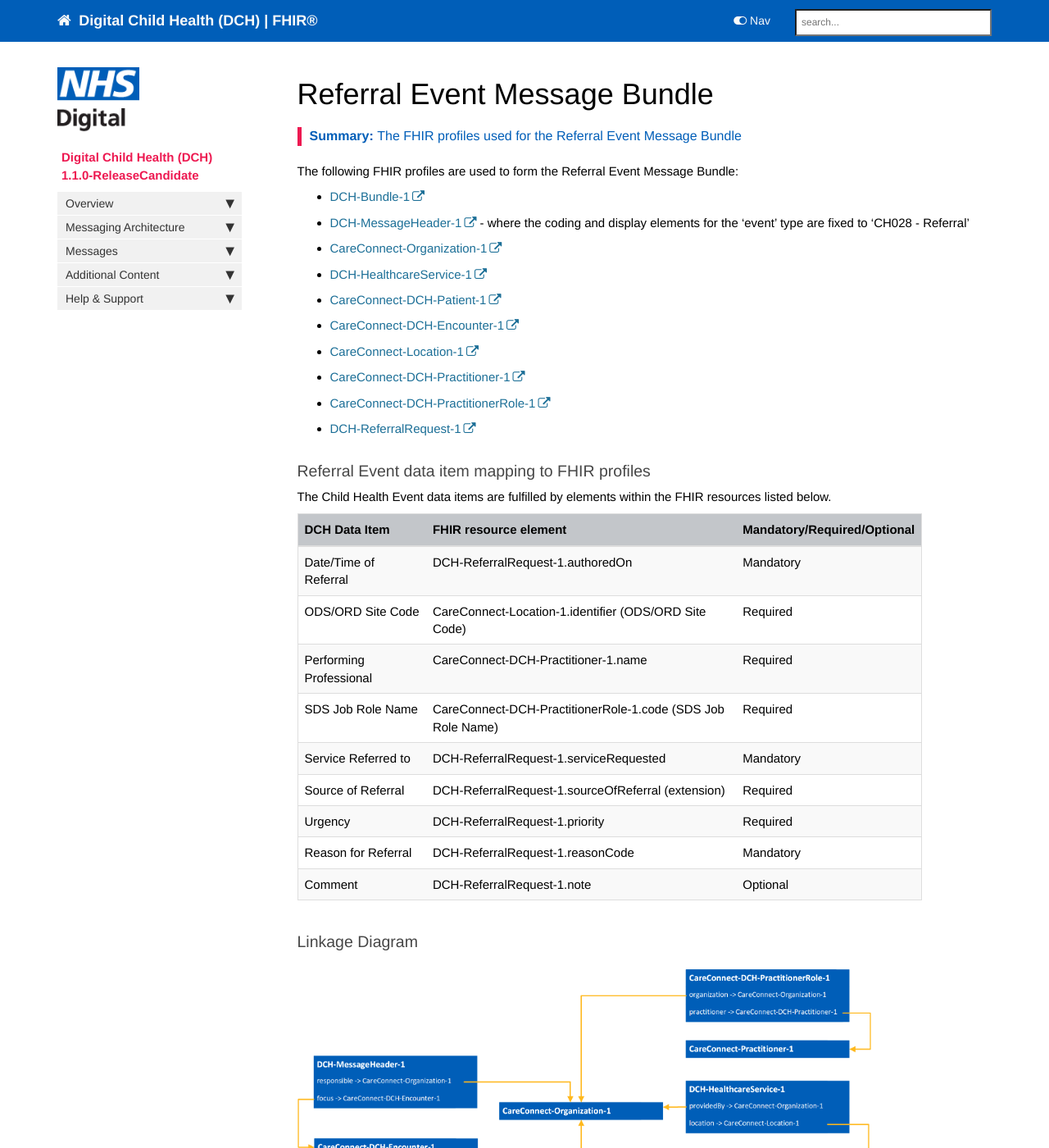
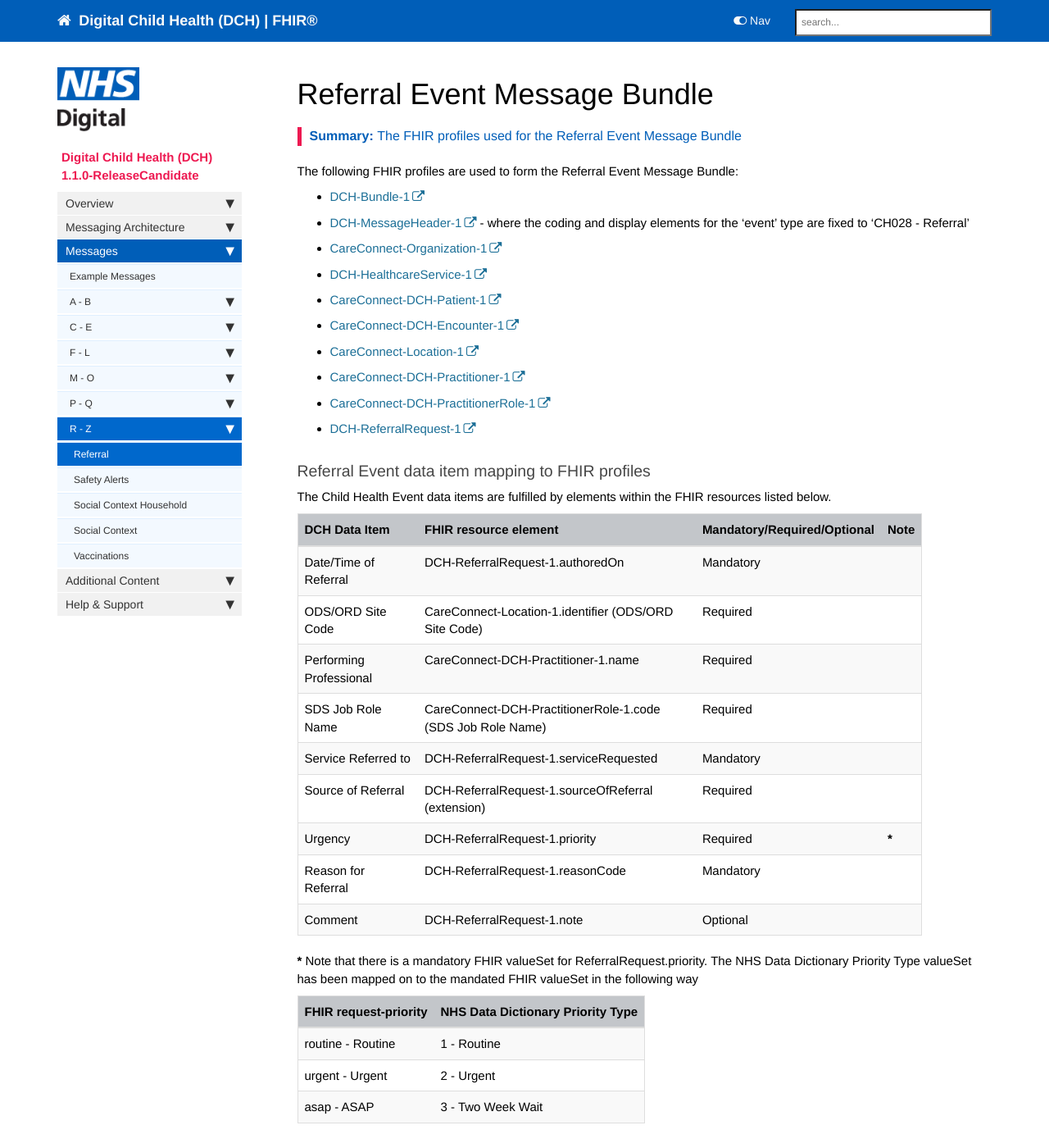
Before and after one commit to nhsconnect/Digital-Child-Health-STU3, a Jekyll site: the page built from pages/explore/explore_referral.md, in a window 1280 px wide and 1400 px high. Shown: the whole window at 82% size. Built offline with Jekyll 4.4.1, drawn with Linux system fonts in a browser that asks for light colours; nearby versions of some CDN libraries; comment, search, counter and statistics services are not loaded.

Commit message:
Updates to Referrals, nav menu

```diff
--- a/pages/explore/explore_referral.md
+++ b/pages/explore/explore_referral.md
@@ -25,17 +25,26 @@ The following FHIR profiles are used to form the Referral Event Message Bundle:
 
 The Child Health Event data items are fulfilled by elements within the FHIR resources listed below.
 
-| DCH Data Item                | FHIR resource element                                               | Mandatory/Required/Optional |
-|------------------------------|---------------------------------------------------------------------|-----------------------------|
-| Date/Time of Referral             | DCH-ReferralRequest-1.authoredOn                                      | Mandatory                   |
-| ODS/ORD Site Code                | CareConnect-Location-1.identifier (ODS/ORD Site Code)               | Required                   |
-| Performing Professional            | CareConnect-DCH-Practitioner-1.name                                 | Required                   |
-| SDS Job Role Name            | CareConnect-DCH-PractitionerRole-1.code (SDS Job Role Name)         | Required                   |
-| Service Referred to        | DCH-ReferralRequest-1.serviceRequested                                     | Mandatory                   |
-| Source of Referral      | DCH-ReferralRequest-1.sourceOfReferral (extension)                  | Required                    |
-| Urgency                      | DCH-ReferralRequest-1.priority                                     | Required                    |
-| Reason for Referral          | DCH-ReferralRequest-1.reasonCode                                        | Mandatory                   |
-| Comment             | DCH-ReferralRequest-1.note                                        | Optional                   |
+| DCH Data Item                | FHIR resource element                                               | Mandatory/Required/Optional | Note     |
+|------------------------------|---------------------------------------------------------------------|-----------------------------|----------|
+| Date/Time of Referral        | DCH-ReferralRequest-1.authoredOn                                    | Mandatory                   |          |
+| ODS/ORD Site Code            | CareConnect-Location-1.identifier (ODS/ORD Site Code)               | Required                    |          |
+| Performing Professional      | CareConnect-DCH-Practitioner-1.name                                 | Required                    |          |
+| SDS Job Role Name            | CareConnect-DCH-PractitionerRole-1.code (SDS Job Role Name)         | Required                    |          |
+| Service Referred to          | DCH-ReferralRequest-1.serviceRequested                              | Mandatory                   |          |
+| Source of Referral           | DCH-ReferralRequest-1.sourceOfReferral (extension)                  | Required                    |          |
+| Urgency                      | DCH-ReferralRequest-1.priority                                      | Required                    | **\***   |
+| Reason for Referral          | DCH-ReferralRequest-1.reasonCode                                    | Mandatory                   |          |
+| Comment                      | DCH-ReferralRequest-1.note                                          | Optional                    |          |
+
+**\*** Note that there is a mandatory FHIR valueSet for ReferralRequest.priority. The NHS Data Dictionary Priority Type valueSet has been mapped on to the mandated FHIR valueSet in the following way
+
+| FHIR request-priority          | NHS Data Dictionary Priority Type           |
+|--------------------------------|---------------------------------------------|
+| routine - Routine              | 1 - Routine                                 |
+| urgent - Urgent                | 2 - Urgent                                  |
+| asap - ASAP                    | 3 - Two Week Wait                           |
+
 
 ### Linkage Diagram ###
 
```
Also changed, not shown: _data/sidebars/overview_sidebar.yml (+15 -21 lines).
